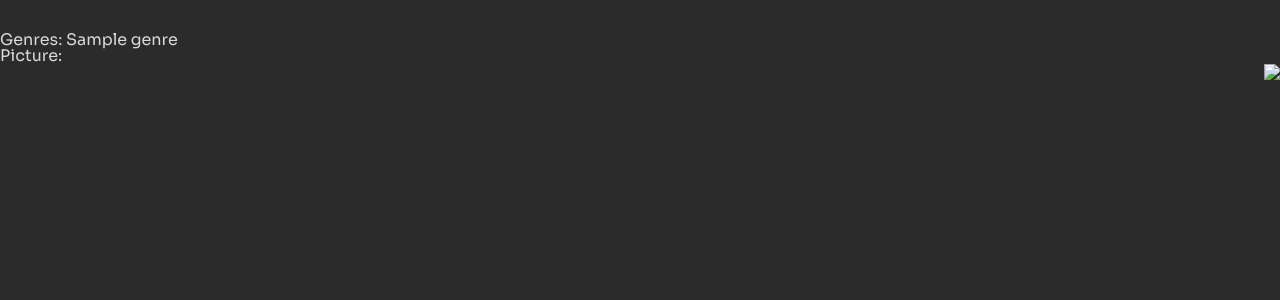
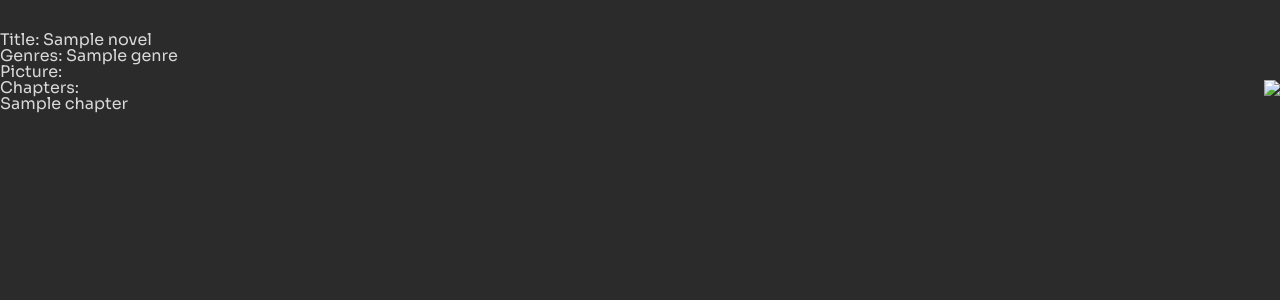
Before and after one commit to Yuheng3107/translationwebsite, a Django app: page /home/novels/1/ in a window 1280 px wide. Shown: the top 300 px of the page. Run offline with Django 4.2, Linux system fonts and the light colour scheme; tables that the repository leaves empty hold one stand-in row (values such as "Sample post").

Commit message:
Added displaying of chapters in novel_detail.html

```diff
--- a/home/templates/home/novel_detail.html
+++ b/home/templates/home/novel_detail.html
@@ -6,14 +6,19 @@
 {% endblock %}
 {% block main %}
 {% if novel %}
+<p>Title: {{novel.title}}</p>
 {{novel.sypnosis}}
 Genres:
 {% for genre in genres %}
 {{genre.name}}
 {% endfor %}
-{% if novel.content_type %}
+{% if novel.picture %}
 <p>Picture:</p>
 <img style="float: right; max-width:50%;" src="{% url 'translators:novel_picture' novel.id %}">
 {% endif %}
+<p>Chapters:</p>
+{% for chapter in chapters %}
+<p><a>{{chapter.name}}</a></p>
+{% endfor %}
 {% endif %}
 {% endblock %}
--- a/home/views.py
+++ b/home/views.py
@@ -1,7 +1,7 @@
 from django.shortcuts import render
 from django.views.generic.list import ListView
 from django.views.generic.detail import DetailView
-from translators.models import Novel, Genre
+from translators.models import Novel, Genre, Chapter
 
 
 class NovelListView(ListView):
@@ -27,5 +27,6 @@
     def get(self, request, pk):
         novel = Novel.objects.get(id=pk)
         genres = [genre for genre in Genre.objects.all() if genre in novel.genres.all()]
-        ctx = {'novel': novel, 'genres': genres}
+        chapters = Chapter.objects.filter(novel=novel.id).all()
+        ctx = {'novel': novel, 'genres': genres, 'chapters': chapters}
         return render(request, self.template_name, ctx)
```
